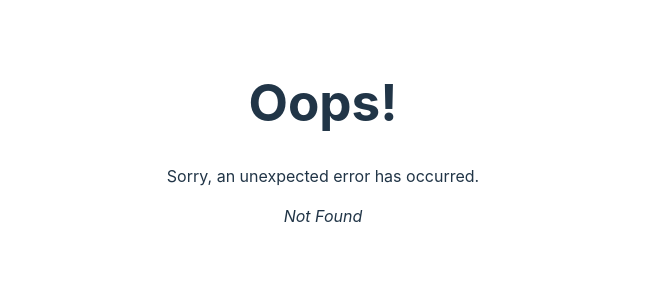
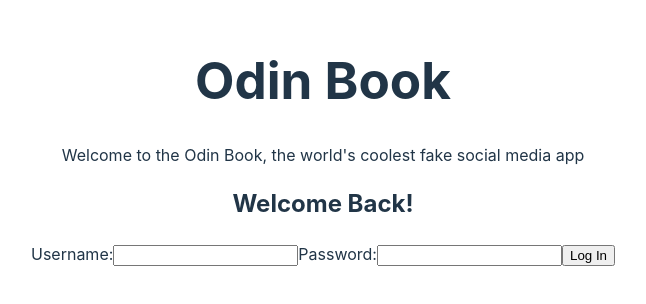
Before and after one commit to dp-beck/odin-book-frontend, a React (Vite) app: page /sign-in in a window 1280 px wide. Before the commit this address had no page. Shown: the part 258-562 px from the top of the page, without its empty margins (317-963 px from the left). Built offline with nearby package versions, Linux system fonts and the light colour scheme.

Commit message:
add sign in page

```diff
--- a/src/main.jsx
+++ b/src/main.jsx
@@ -1,17 +1,25 @@
 import React from 'react';
 import ReactDOM from 'react-dom/client';
-import Root from './routes/Root';
-import './index.css';
 import {
   createBrowserRouter,
   RouterProvider
 } from "react-router-dom";
+
+import './index.css';
+
 import ErrorPage from './routes/Error-Page';
+import Root from './routes/Root';
+import SignIn from './routes/Sign-In';
 
 const router = createBrowserRouter([
   {
     path: "/",
     element: <Root />,
+    errorElement: <ErrorPage />,
+  },
+  {
+    path: "/sign-in",
+    element: <SignIn />,
     errorElement: <ErrorPage />,
   }
 ]);
--- /dev/null
+++ b/src/routes/Sign-In.jsx
@@ -0,0 +1,21 @@
+export default function SignIn() {
+
+  return (
+    <>
+        <h1>Odin Book</h1>
+        {/* eslint-disable-next-line react/no-unescaped-entities */}
+        <p>Welcome to the Odin Book, the world's coolest fake social media app</p>
+        <form className='login_form'>
+
+          <h2>Welcome Back!</h2>
+          <label htmlFor="user_name">Username:</label>
+          <input type="text" name="user_name" id="user_name" />
+
+          <label htmlFor="password">Password:</label>
+          <input type="password" name="password" id="password" />
+
+          <input type="submit" value="Log In" />
+        </form>
+    </>
+  );
+}
```
